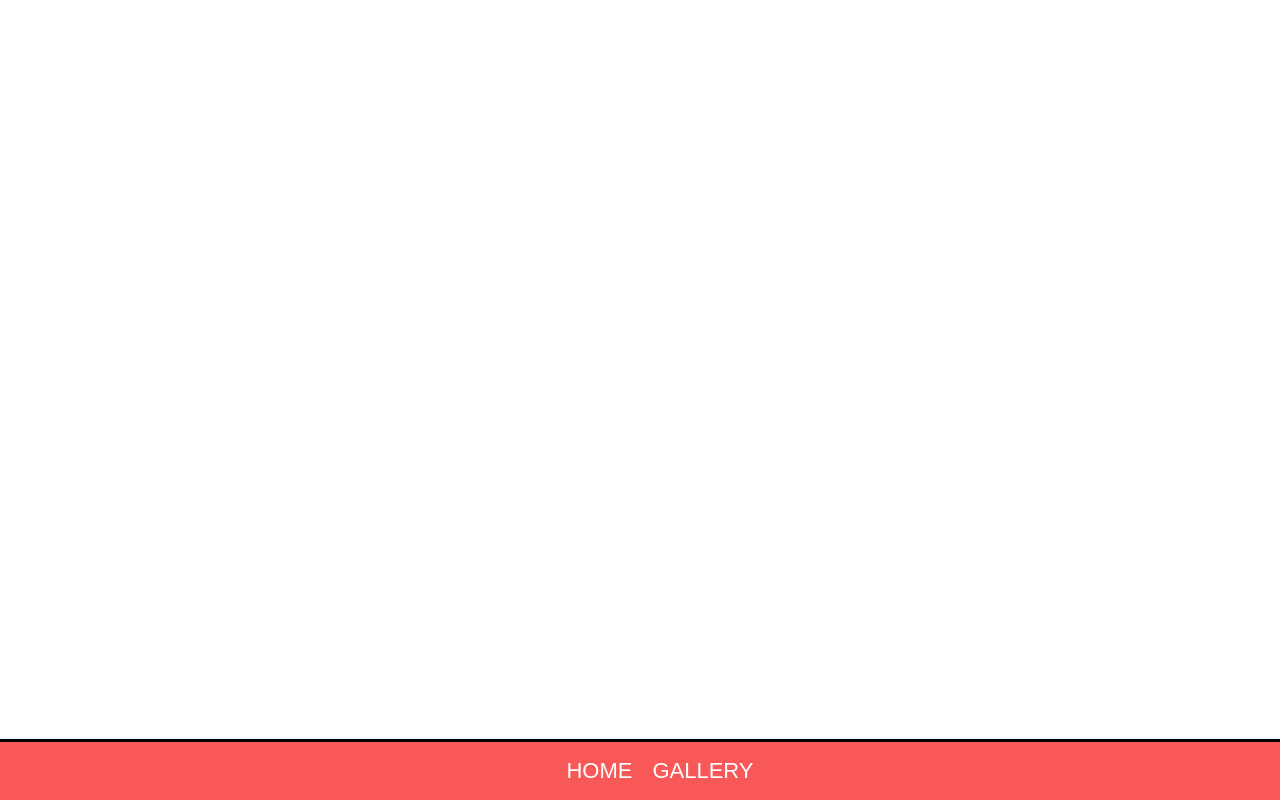
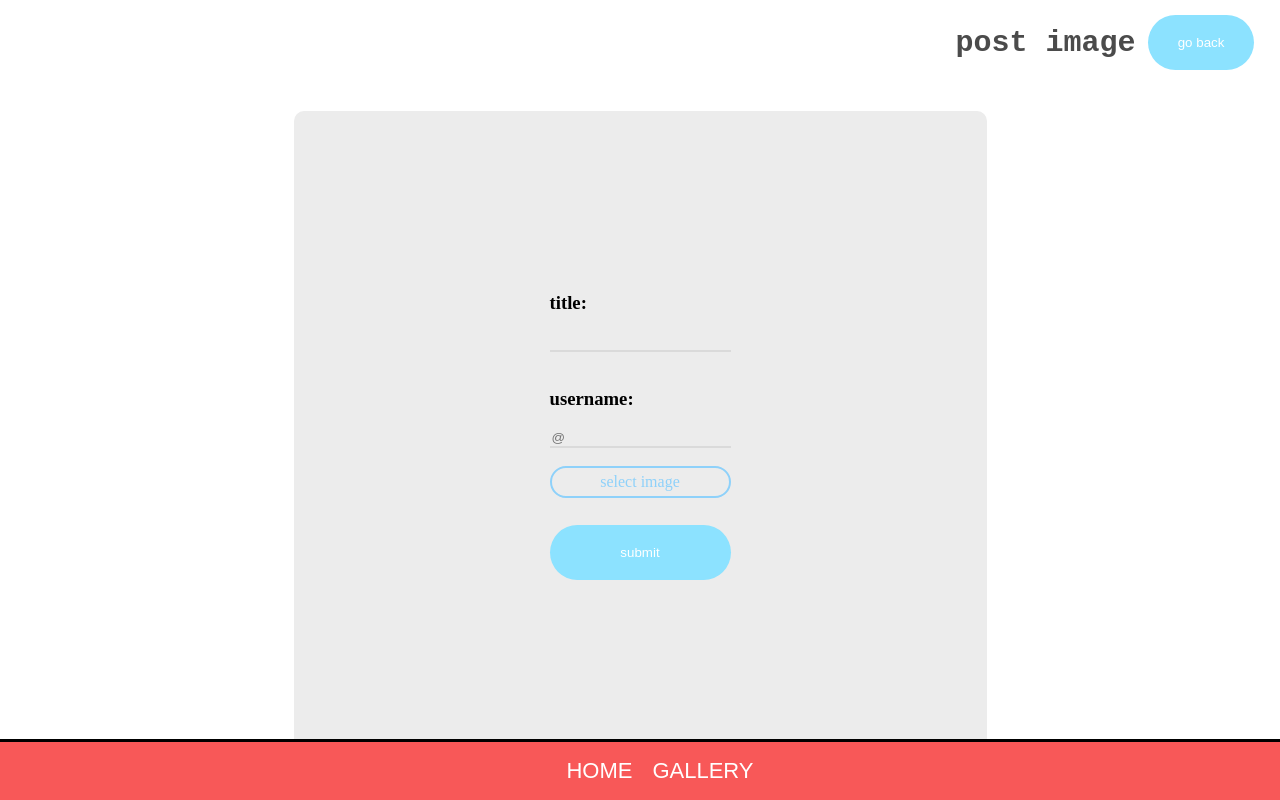
Before and after one commit to shermscissors/photosetc-gallery, a React (Create React App) app: page /Submit-Image in a window 1280 px wide. Before the commit this address had no page. Built offline with nearby package versions, Linux system fonts and the light colour scheme.

Commit message:
Add Post Page

```diff
--- a/src/App.css
+++ b/src/App.css
@@ -4,13 +4,11 @@ html {
 	height: 100%;
 }
 
-
 body {
 	align-content: center;
 	justify-content: center;
 	margin: 0 auto;
 }
-
 
 header {
 	/* Background : Centered with room for items in the center */
@@ -57,6 +55,7 @@ h1 {
 	color: rgb(75, 75, 75);
 	font-family: 'Courier New', Courier, monospace;
 	font-size: 30px;
+	text-transform: lowercase;
 	margin: 2% 0;
 	padding: 0;
 	display: flex;
@@ -118,7 +117,36 @@ li {
 	padding: 2% 0;
 }
 
+.page-header {
+	display: flex;
+	justify-content: flex-end;
+	align-items: center;
+	flex-direction: row;
+	width: 96vw;
+	padding: 10px;
+}
 
+.page-heading {
+	text-transform: lowercase;
+	margin: .5% 1%;
+}
+
+.page-button {
+	text-transform: lowercase;
+	justify-self: flex-end;
+	color: white;
+	background-color: rgb(140, 226, 255);
+	border: 0;
+	border-radius: 100px;
+	padding: 20px 30px;
+	margin: 5% 0;
+	transition: background-color 500ms ease-in-out;
+}
+
+.page-button:hover {
+	background-color: rgb(121, 200, 226);
+	cursor: pointer;
+}
 
 /* Displays additional info + Link on whatever image it's wrapped in */
 .lower-third {
--- a/src/App.js
+++ b/src/App.js
@@ -2,6 +2,7 @@
 import HeaderComponent from './Components/Header/HeaderComponent';
 import Navigation from './Components/Navigation/Navigation';
 import Gallery from './Components/Gallery/Gallery';
+import SubmitForm from './Components/SubmitForm/SubmitForm';
 
 // CSS
 import './App.css';
@@ -20,6 +21,7 @@ function App() {
 				<Routes>
 					<Route index path='/' element={<HeaderComponent />} />
 					<Route path='/Gallery' element={<Gallery />} />
+					<Route path='Submit-Image' element={<SubmitForm/>}/>
 				</Routes>
 			<nav>
 				<Navigation />
--- a/src/Components/Gallery/Gallery.css
+++ b/src/Components/Gallery/Gallery.css
@@ -1,5 +1,6 @@
 /* Class Specific CSS */
 
+/* Entire Page */
 .body-container {
 	/* Center Everything */
 	display: flex;
@@ -10,23 +11,27 @@
 	animation: load-in 1000ms ease-in-out alternate;
 }
 
-/* CSS for Grids */
+/* Header */
+
+/* CSS for Gallery */
 .gallery-container {
+	/* Flex Stuff */
 	display: flex;
-	flex-flow: column ;
-	flex-wrap: no-wrap;
-	flex-shrink: 3;
-	flex-basis: 2rem;
+	flex-flow: row wrap;
+	flex-basis: auto;
 	gap: 10px;
-	align-content: stretch;
-
+	/*  */
+	align-content: flex-end;
+	justify-content: center;
+	margin: 10px 10px;
 }
 
 /* ID Specific CSS */
 
+
+
 /* Animations */
 
 img {
-	max-width: 100%;
-	height: auto;
+	max-width: 32%;
 }
--- a/src/Components/Gallery/Gallery.js
+++ b/src/Components/Gallery/Gallery.js
@@ -3,16 +3,21 @@ import './Gallery.css';
 
 // External Stuff
 import React from 'react';
+import {Link} from 'react-router-dom'
 
 function About(props) {
 	return (
 		<div className='body-container'>
-			<span className='gallery-container'>
+			<article className='page-header'>
+				<h1 className='page-heading'>Gallery</h1>
+				<Link to={'/submit-image'}><button className='page-button'>Post Image</button></Link>
+			</article>
+			<section className='gallery-container'>
 				<img src={'../../assets/456373006516-R1-035-16.jpg'} alt='' />
 				<img src={'../../assets/clouds.jpg'} alt='' />
 				<img src={'../../assets/DSCF0089.jpg'} alt='' />
-				<img src={'../../assets/DSCF0095.jpg'} alt='??' />
-			</span>
+				<img src={'../../assets/DSCF0095.jpg'} alt='' />
+			</section>
 		</div>
 	);
 }
--- a/src/Components/Navigation/Navigation.js
+++ b/src/Components/Navigation/Navigation.js
@@ -10,10 +10,10 @@ function Navigation(props) {
 		<div>
 			<ul className='navigation-list'>
 				<li>
-					<Link to='../'>Home</Link>
+					<Link to='/'>Home</Link>
 				</li>
 				<li>
-					<Link to='../Gallery'>Gallery</Link>
+					<Link to='/Gallery'>Gallery</Link>
 				</li>
 			</ul>
 		</div>
--- /dev/null
+++ b/src/Components/SubmitForm/SubmitForm.css
@@ -0,0 +1,64 @@
+/* Main Components */
+
+input {
+	background-color: transparent;
+	border: 0;
+	border-bottom: 2px solid rgb(218, 218, 218);
+}
+input[type='text']:focus {
+	border: 0;
+	border-bottom: 2px solid rgb(218, 218, 218);
+	background-color: transparent;
+	outline: none;
+}
+
+input[type='file'] {
+	display: none;
+}
+
+/* Class Specific CSS */
+
+.submit-container {
+	display: flex;
+	flex-wrap: nowrap;
+	align-content: center;
+	justify-content: center;
+	height: 80vh;
+	margin: 2% 10%;
+}
+
+.submit-form {
+	display: flex;
+	flex-direction: column;
+	flex-wrap: nowrap;
+	justify-content: center;
+	background-color: rgb(236, 236, 236);
+	width: 40vw;
+	padding: 50%;
+	border-radius: 10px;
+}
+
+.upload-button {
+	color: rgb(142, 209, 250);
+	display: flex;
+	justify-content: center;
+	border: 2px solid rgb(142, 209, 250);
+	border-radius: 30px;
+	padding: 5px 2px;
+	transition: all 500ms ease-in-out;
+}
+
+.upload-button:hover {
+	color: rgb(77, 161, 212);
+	border: 2px solid rgb(77, 161, 212);
+	cursor: pointer;
+
+}
+
+/* ID Specific CSS */
+
+#image {
+	border: 0;
+}
+
+/* Animations */
--- /dev/null
+++ b/src/Components/SubmitForm/SubmitForm.js
@@ -0,0 +1,41 @@
+// CSS
+import './SubmitForm.css';
+
+// External Stuff
+import React from 'react';
+import { Link } from 'react-router-dom';
+
+function SubmitForm(props) {
+	return (
+		<div className='body-container'>
+			<article className='page-header'>
+				<h1 className='page-heading'>Post Image</h1>
+				<Link to={'../Gallery'}>
+					<button className='page-button'>Go Back</button>
+				</Link>
+			</article>
+			<div className='submit-container'>
+				<form action='submit' className='submit-form'>
+					<label for='text'>
+						<h3>title:</h3>{' '}
+					</label>
+					<input type='text' id='title' name='title' required />
+					<br />
+					<label for='username'>
+						<h3>username:</h3>
+					</label>
+					<input type='text' id='username' name='username' required placeholder='@' />
+					<br />
+					<label for='image' className='upload-button'>
+						select image
+					</label>
+					<input type='file' name='image' id='image' required />
+					<br />
+					<input className='page-button' id='submit-button' type='submit' />
+				</form>
+			</div>
+		</div>
+	);
+}
+
+export default SubmitForm;
```
